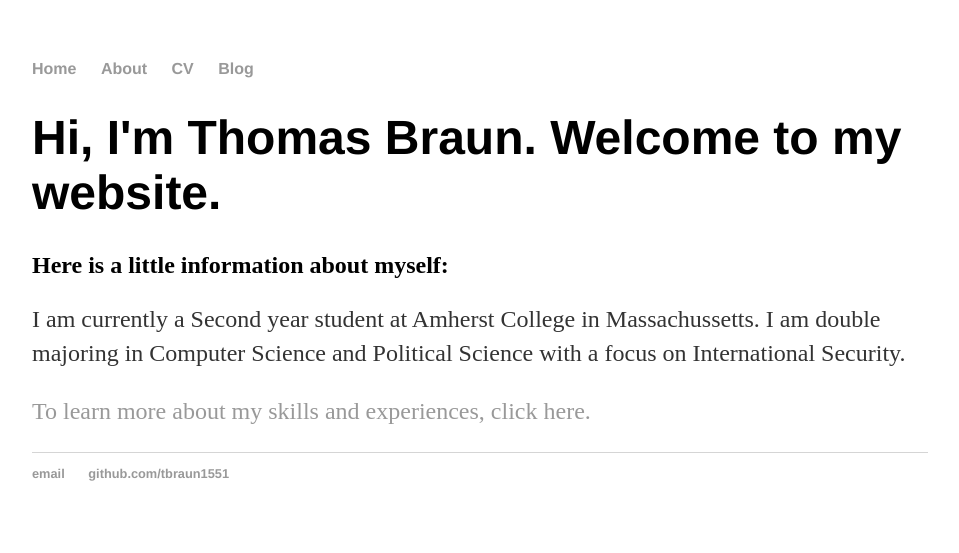
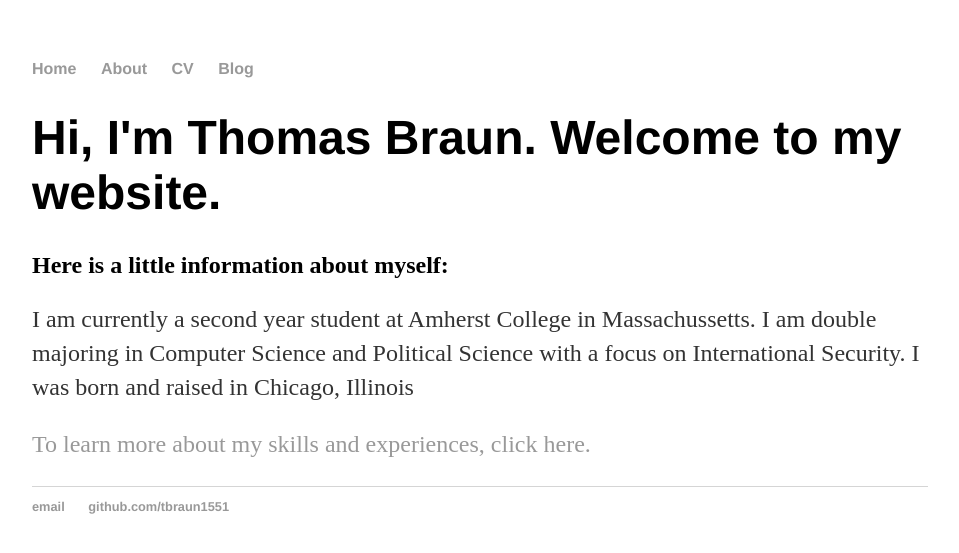
Before and after one commit to tbraun1551/tbraun1551.github.io, a Jekyll site: the page built from index.html, in a window 1280 px wide. Shown: the top 553 px of the page, without its empty margins (160-1119 px from the left). Built offline with Jekyll 4.4.1, drawn with Linux system fonts in a browser that asks for light colours.

Commit message:
Updates to about

```diff
--- a/index.html
+++ b/index.html
@@ -5,6 +5,6 @@ title: Thomas Braun
 <div class="blurb">
 	<h1>Hi, I'm Thomas Braun. Welcome to my website.</h1>
 	<h2>Here is a little information about myself:</h2>
-	<p>I am currently a Second year student at Amherst College in Massachussetts. I am double majoring in Computer Science and Political Science with a focus on International Security.</p>
+	<p>I am currently a second year student at Amherst College in Massachussetts. I am double majoring in Computer Science and Political Science with a focus on International Security. I was born and raised in Chicago, Illinois</p>
 	<p><a href="/about">To learn more about my skills and experiences, click here.</a></p>
 </div><!-- /.blurb -->
```
